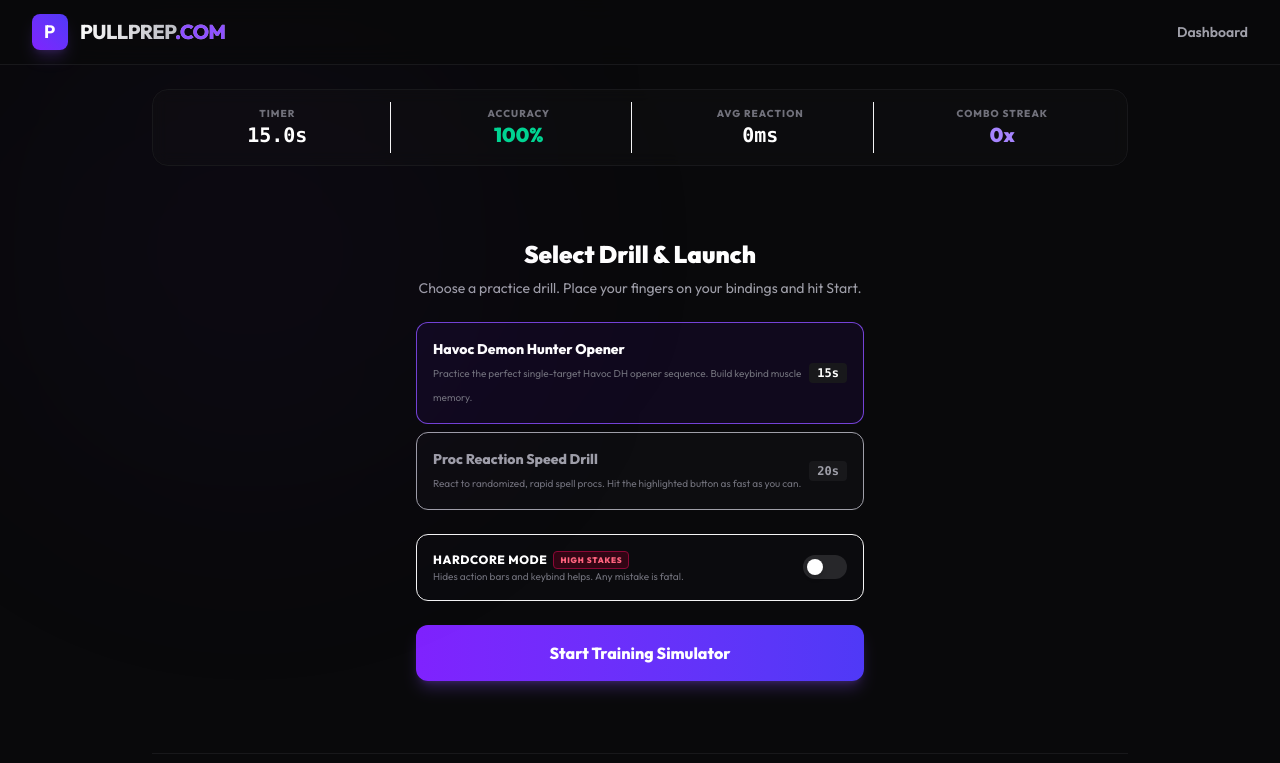
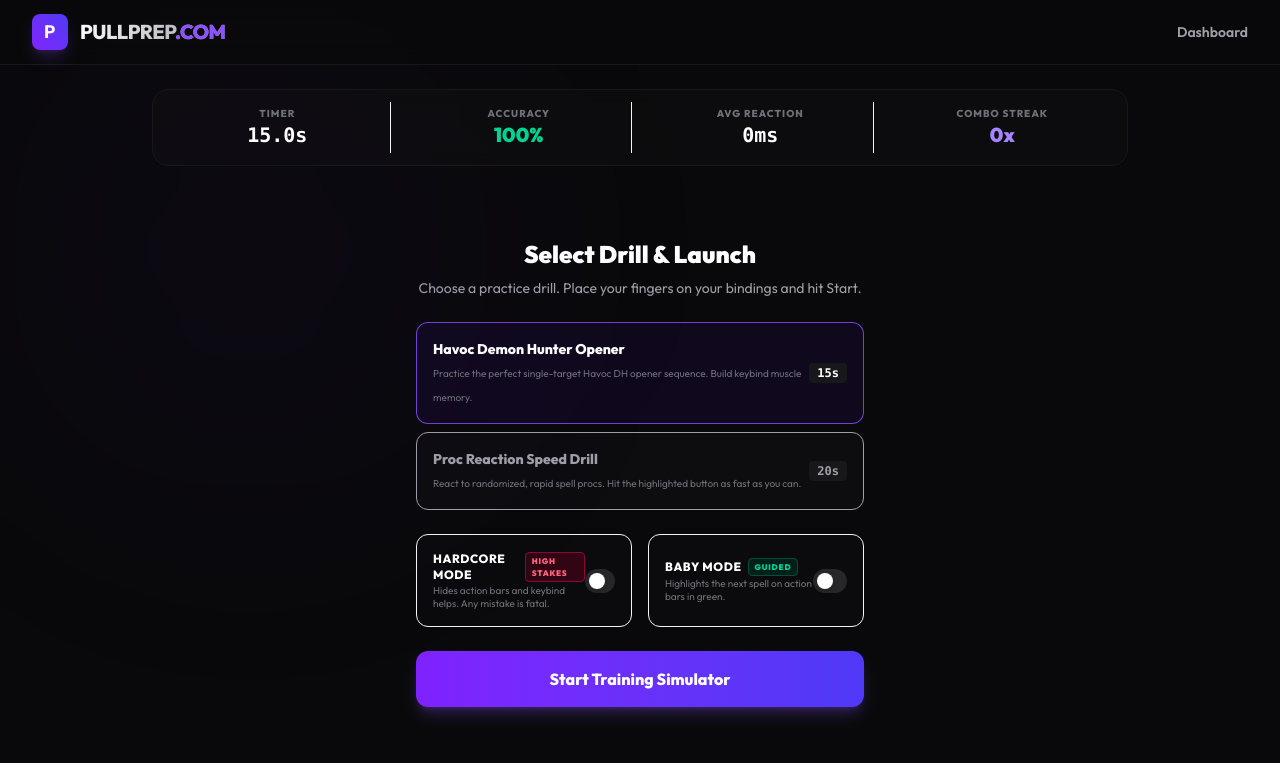
Before and after one commit to PullPrep/PullPrep-Website, a Next.js app: page /train in a window 1280 px wide. Shown: the top 763 px of the page. Built offline with nearby package versions, Linux system fonts and the light colour scheme.

Commit message:
feat: implement Baby Mode with green visual highlights for active spells

```diff
--- a/src/app/train/page.tsx
+++ b/src/app/train/page.tsx
@@ -175,6 +175,7 @@ export default function Train() {
 
   // Hardcore & Alerts states
   const [isHardcore, setIsHardcore] = useState<boolean>(false);
+  const [isBabyMode, setIsBabyMode] = useState<boolean>(false);
   const [activeAlert, setActiveAlert] = useState<EncounterAlert | null>(null);
   const [wipedReason, setWipedReason] = useState<string | null>(null);
   const nextAlertTimeRef = useRef<number>(Infinity);
@@ -189,7 +190,8 @@ export default function Train() {
     combo,
     lastCastTime,
     activeAlert,
-    isHardcore
+    isHardcore,
+    isBabyMode
   });
 
   // Update ref to read latest states inside timers/listeners
@@ -204,9 +206,10 @@ export default function Train() {
       combo,
       lastCastTime,
       activeAlert,
-      isHardcore
-    };
-  }, [gameState, elapsedTime, activeStepIndex, activeSpell, activePromptTime, casts, combo, lastCastTime, activeAlert, isHardcore]);
+      isHardcore,
+      isBabyMode
+    };
+  }, [gameState, elapsedTime, activeStepIndex, activeSpell, activePromptTime, casts, combo, lastCastTime, activeAlert, isHardcore, isBabyMode]);
 
   // Lazy initialize Synthesizer
   useEffect(() => {
@@ -983,8 +986,10 @@ export default function Train() {
                 ))}
               </div>
 
+              {/* Simulator Modes Grid */}
+              <div className="grid grid-cols-1 sm:grid-cols-2 gap-4 max-w-2xl w-full select-none mx-auto">
                 {/* Hardcore switch */}
-              <div className="flex items-center justify-between p-4 rounded-xl border border-zinc-850 bg-zinc-900/20 max-w-md w-full select-none mx-auto">
+                <div className="flex items-center justify-between p-4 rounded-xl border border-zinc-850 bg-zinc-900/20 w-full">
                   <div className="text-left space-y-0.5">
                     <div className="flex items-center space-x-1.5">
                       <span className="font-extrabold text-xs text-white uppercase tracking-wider">Hardcore Mode</span>
@@ -993,7 +998,10 @@ export default function Train() {
                     <span className="text-[10px] text-zinc-500 block leading-tight">Hides action bars and keybind helps. Any mistake is fatal.</span>
                   </div>
                   <button
-                  onClick={() => setIsHardcore(!isHardcore)}
+                    onClick={() => {
+                      setIsHardcore(!isHardcore);
+                      if (!isHardcore) setIsBabyMode(false);
+                    }}
                     className={`w-11 h-6 rounded-full p-1 transition-colors duration-200 focus:outline-none ${
                       isHardcore ? "bg-rose-600" : "bg-zinc-800"
                     }`}
@@ -1006,6 +1014,33 @@ export default function Train() {
                   </button>
                 </div>
 
+                {/* Baby Mode switch */}
+                <div className="flex items-center justify-between p-4 rounded-xl border border-zinc-850 bg-zinc-900/20 w-full">
+                  <div className="text-left space-y-0.5">
+                    <div className="flex items-center space-x-1.5">
+                      <span className="font-extrabold text-xs text-white uppercase tracking-wider">Baby Mode</span>
+                      <span className="px-1.5 py-0.5 rounded text-[8px] font-black bg-emerald-950/60 border border-emerald-900 text-emerald-400 uppercase tracking-widest">Guided</span>
+                    </div>
+                    <span className="text-[10px] text-zinc-500 block leading-tight">Highlights the next spell on action bars in green.</span>
+                  </div>
+                  <button
+                    onClick={() => {
+                      setIsBabyMode(!isBabyMode);
+                      if (!isBabyMode) setIsHardcore(false);
+                    }}
+                    className={`w-11 h-6 rounded-full p-1 transition-colors duration-200 focus:outline-none ${
+                      isBabyMode ? "bg-emerald-600" : "bg-zinc-800"
+                    }`}
+                  >
+                    <div
+                      className={`bg-white w-4 h-4 rounded-full shadow-md transform transition-transform duration-200 ${
+                        isBabyMode ? "translate-x-5" : "translate-x-0"
+                      }`}
+                    />
+                  </button>
+                </div>
+              </div>
+
               <button
                 onClick={startCountdown}
                 className="w-full py-4 bg-gradient-to-r from-violet-600 to-indigo-600 hover:from-violet-500 hover:to-indigo-500 text-white font-extrabold rounded-xl shadow-lg shadow-violet-500/25 active:scale-98 transition-all"
@@ -1094,7 +1129,7 @@ export default function Train() {
                 <div className="flex flex-col items-center space-y-4">
                   {/* Glowing Target Ring */}
                   <div className={`w-28 h-28 rounded-2xl bg-zinc-900 border-2 border-zinc-800 flex flex-col items-center justify-center relative shadow-2xl transition-all ${
-                    selectedScenario.isProcReaction ? "proc-highlight" : "spell-highlight"
+                    isBabyMode || selectedScenario.isProcReaction ? "proc-highlight" : "spell-highlight"
                   }`}>
                     {/* SVG abstract icon inside target based on spell identifier */}
                     <div className="w-12 h-12 flex items-center justify-center relative">
@@ -1137,7 +1172,9 @@ export default function Train() {
                     {!isHardcore && (
                       <span className={`absolute top-1.5 right-2 px-1.5 py-0.5 rounded-md font-mono text-[10px] font-black border transition-all ${
                         pressedKeys[activeSpell.keybind]
-                          ? "bg-violet-600 border-violet-500 text-white scale-95 shadow-md shadow-violet-500/20"
+                          ? isBabyMode
+                            ? "bg-emerald-600 border-emerald-500 text-white scale-95 shadow-md shadow-emerald-500/20"
+                            : "bg-violet-600 border-violet-500 text-white scale-95 shadow-md shadow-violet-500/20"
                           : "bg-zinc-950/90 border-zinc-800 text-zinc-200"
                       }`}>
                         Key: {activeSpell.keybind}
@@ -1153,7 +1190,7 @@ export default function Train() {
                       {isHardcore ? (
                         <span className="text-rose-500 font-extrabold uppercase tracking-widest text-lg animate-pulse">HARDCORE MEMORY TEST</span>
                       ) : (
-                        <>Press Key: <span className="text-violet-400 font-mono text-3xl px-2 py-0.5 rounded bg-violet-950/40 border border-violet-900">{activeSpell.keybind}</span></>
+                        <>Press Key: <span className={`${isBabyMode ? 'text-emerald-400 bg-emerald-950/40 border-emerald-900' : 'text-violet-400 bg-violet-950/40 border-violet-900'} font-mono text-3xl px-2 py-0.5 rounded border`}>{activeSpell.keybind}</span></>
                       )}
                     </h3>
                   </div>
@@ -1369,14 +1406,14 @@ export default function Train() {
                       key={btn.slot}
                       className={`w-16 h-16 rounded-xl bg-zinc-900 border flex flex-col items-center justify-center relative cursor-default transition-all select-none ${
                         isSpellActive
-                          ? selectedScenario.isProcReaction
+                          ? isBabyMode || selectedScenario.isProcReaction
                             ? "proc-highlight border-emerald-500/80 scale-105"
                             : "spell-highlight border-violet-500/80 scale-105"
                           : "border-zinc-850 hover:border-zinc-750 opacity-90"
-                      } ${isSpellActive && !isHardcore ? "proc-glow" : ""}`}
+                      }`}
                       style={{
                         boxShadow: isSpellActive
-                          ? `0 0 15px 1px ${selectedScenario.isProcReaction ? '#10b981' : '#8b5cf6'}20`
+                          ? `0 0 15px 1px ${isBabyMode || selectedScenario.isProcReaction ? '#10b981' : '#8b5cf6'}20`
                           : "none",
                       }}
                     >
@@ -1437,14 +1474,14 @@ export default function Train() {
                       key={spell.id}
                       className={`w-16 h-16 rounded-xl bg-zinc-900 border flex flex-col items-center justify-center relative cursor-default transition-all select-none ${
                         isActive
-                          ? selectedScenario.isProcReaction
+                          ? isBabyMode || selectedScenario.isProcReaction
                             ? "proc-highlight border-emerald-500/80 scale-105"
                             : "spell-highlight border-violet-500/80 scale-105"
                           : "border-zinc-850 hover:border-zinc-750 opacity-90"
-                      } ${isActive && !isHardcore ? "proc-glow" : ""}`}
+                      }`}
                       style={{
                         boxShadow: isActive
-                          ? `0 0 15px 1px ${selectedScenario.isProcReaction ? '#10b981' : '#8b5cf6'}20`
+                          ? `0 0 15px 1px ${isBabyMode || selectedScenario.isProcReaction ? '#10b981' : '#8b5cf6'}20`
                           : "none",
                       }}
                     >
```
Lines whose indentation alone changed are shown as unchanged.
